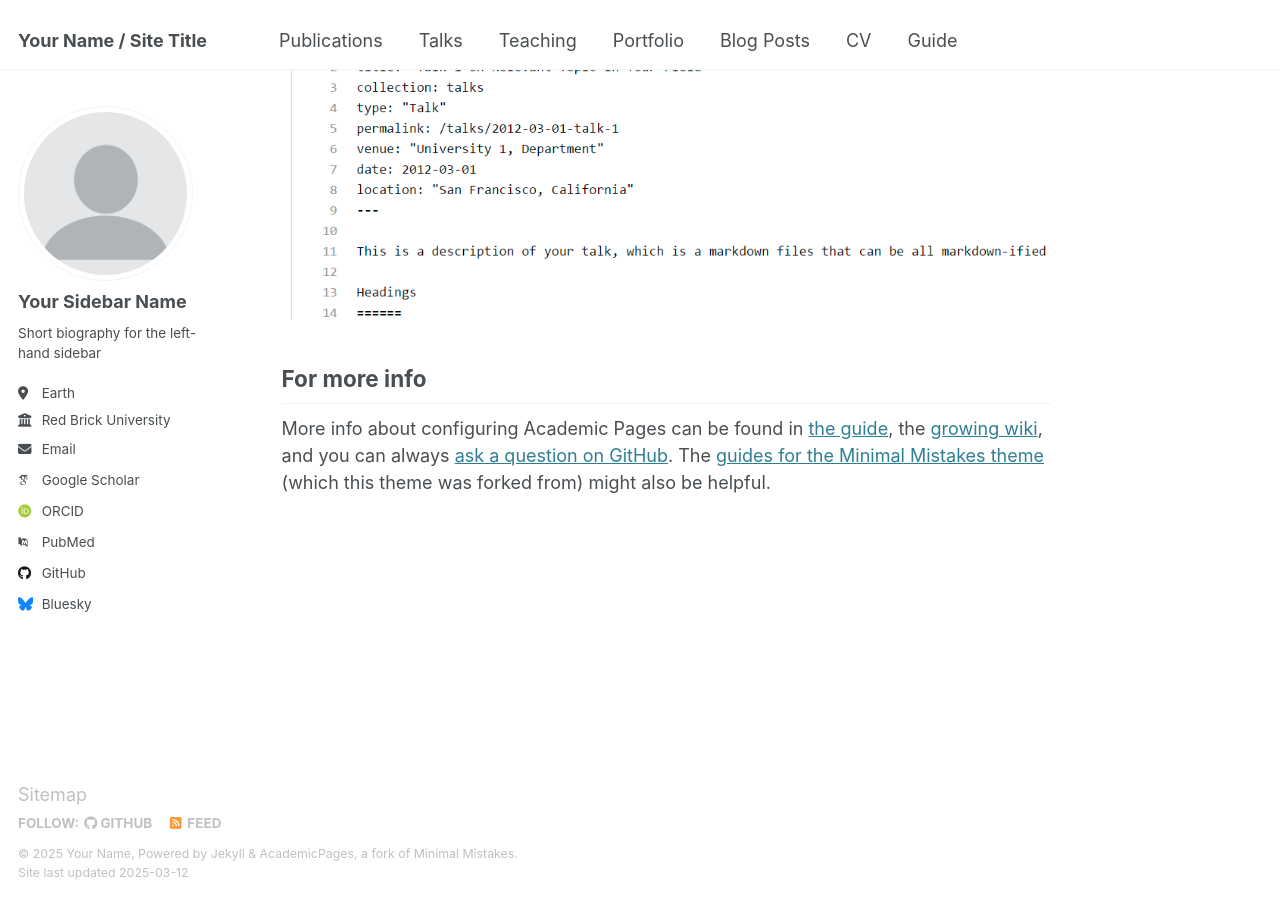
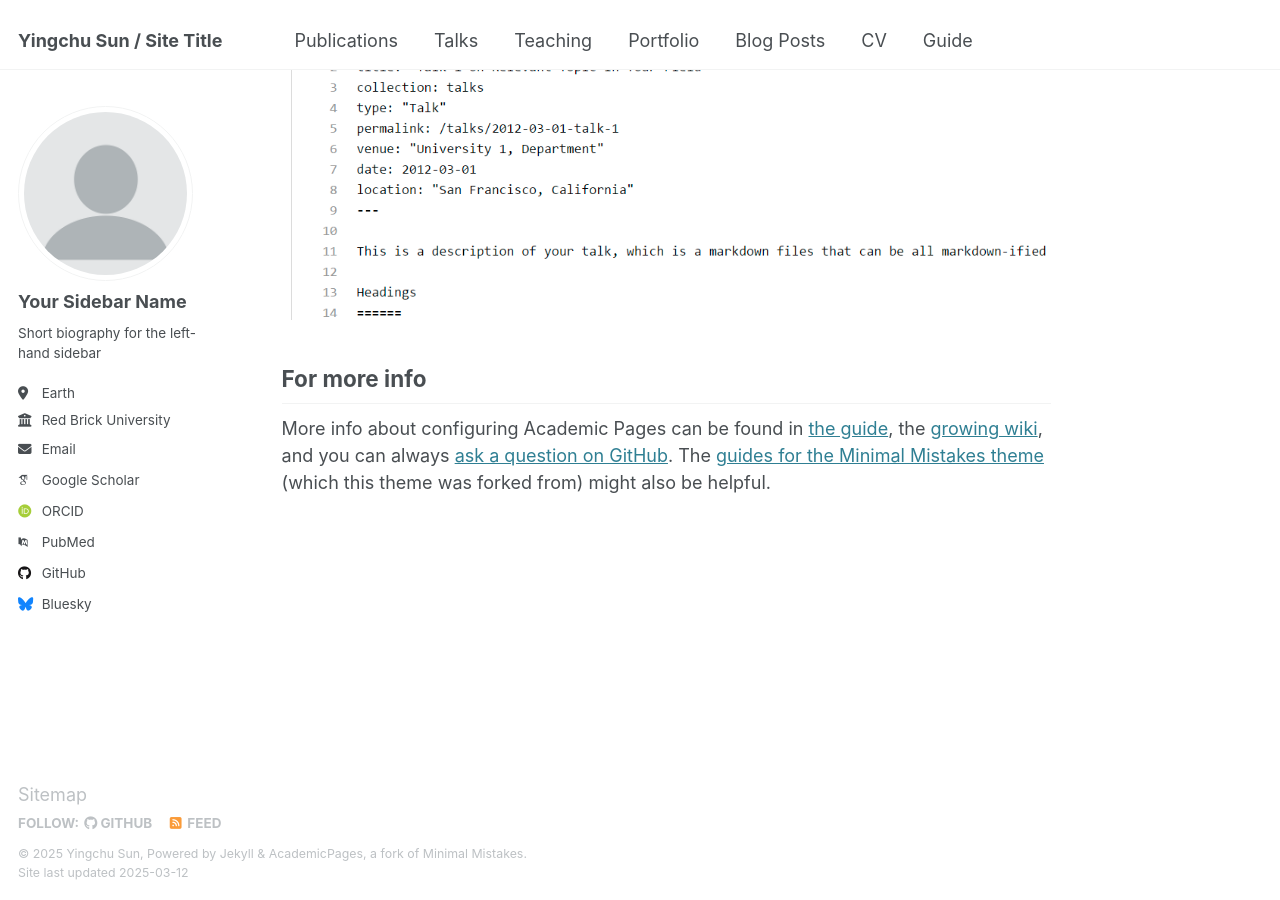
Before and after one commit to yingchu-sun/yingchu-sun.github.io, a Jekyll site: the page built from _pages/about.md, in a window 1280 px wide and 900 px high, scrolled down 2642 px. Built offline with Jekyll 4.4.1, drawn with Linux system fonts in a browser that asks for light colours; some web fonts are replaced.

Commit message:
test demo

```diff
--- a/_config.yml
+++ b/_config.yml
@@ -9,9 +9,9 @@
 # Basic Site Settings
 locale                   : "en-US"
 site_theme               : "default"
-title                    : "Your Name / Site Title"
+title                    : "Yingchu Sun / Site Title"
 title_separator          : "-"
-name                     : &name "Your Name"
+name                     : &name "Yingchu Sun"
 description              : &description "personal description"
 url                      : https://academicpages.github.io # the base hostname & protocol for your site e.g. "https://[your GitHub username].github.io"
 baseurl                  : "" # the subpath of your site, e.g. "/blog"
```
